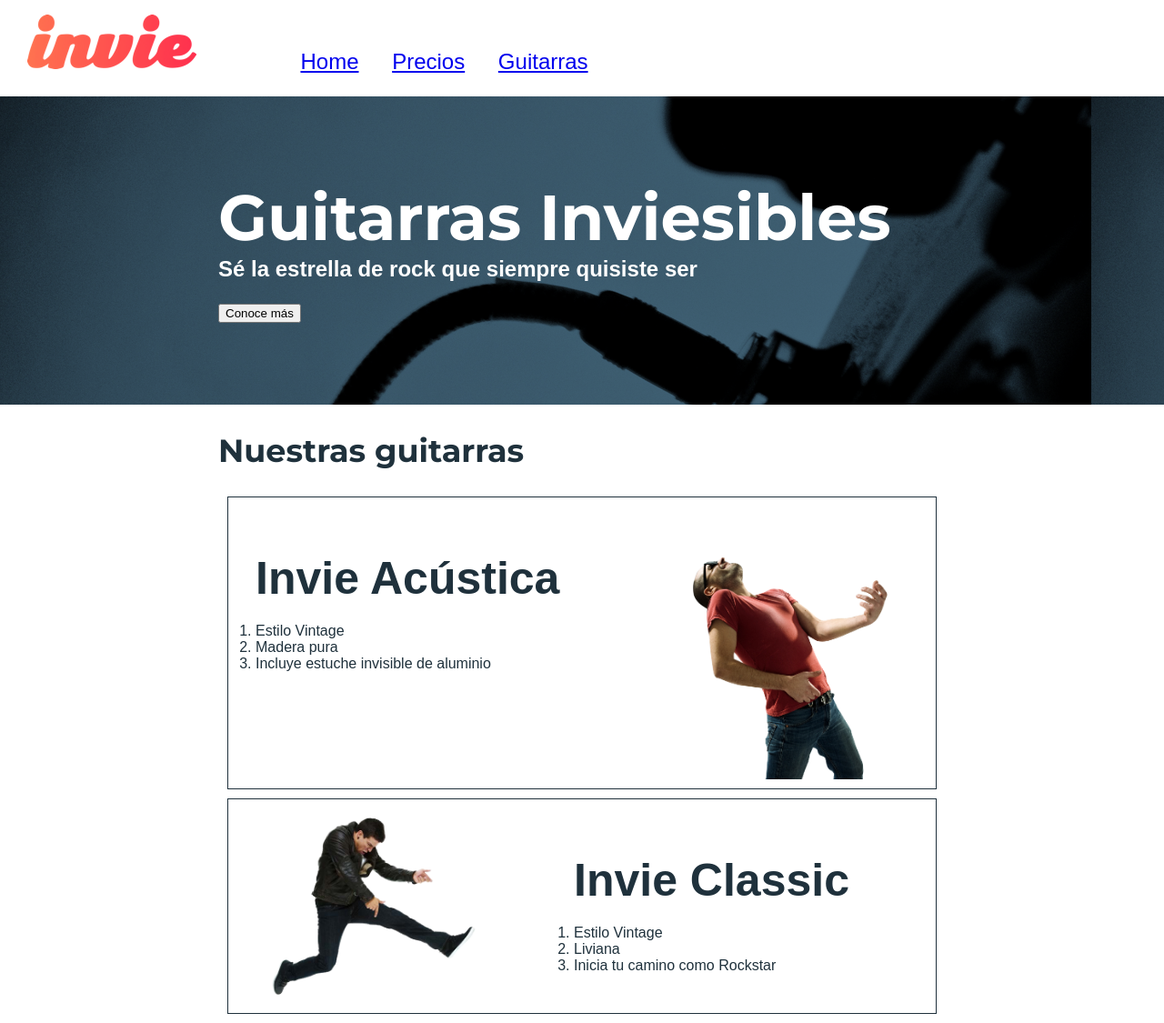
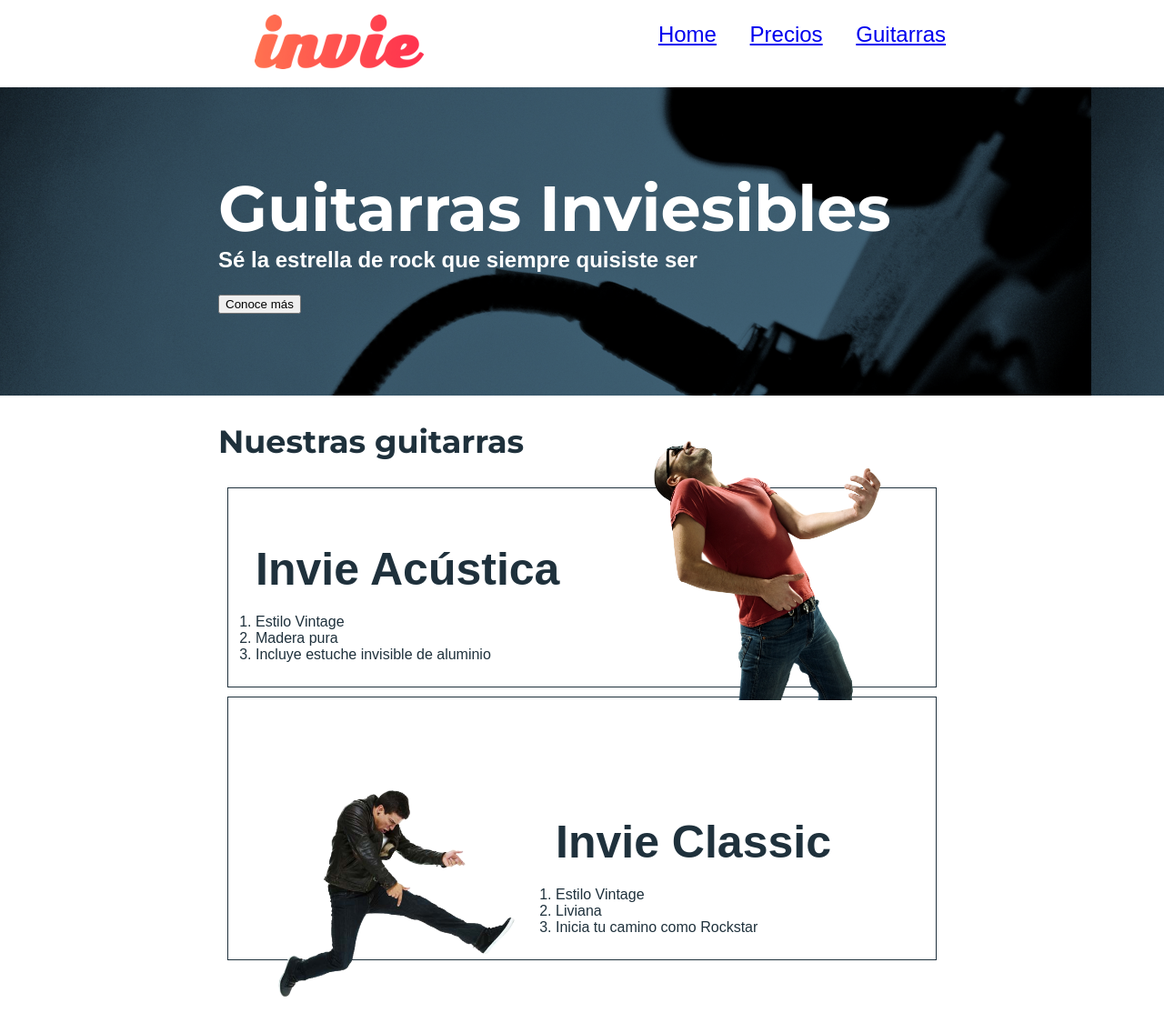
Before and after one commit to JesusWisord/Invie-prueba, a plain HTML site: page index.html in a window 1280 px wide. Shown: the whole page at 91% size. Drawn offline with Linux system fonts and the light colour scheme; a web font is replaced by a local one.

Commit message:
Agregando posiciones-arreglo de errores (header)

```diff
--- a/css/invie.css
+++ b/css/invie.css
@@ -21,33 +21,39 @@ body {
   margin-bottom: 20px;
 }
 
-.Guitarras{
+.guitarras{
   color: #1F313C;
 }
 
-.Guitarras h2{
+.guitarras h2{
   font-family: 'Montserrat', sans-serif;
   font-size: 35px;
 }
 
-.Portada {
+.portada {
   background-image: url('../images/background.png');
   color: white;
   padding: 20px;
 }
 
-.Portada button{
+.portada button{
   margin-bottom: 70px;
 }
 
 .menu {
   font-size: 24px;
   display:inline-block;
+  position: absolute;
+  right: 0px;
 }
 
-.menu li, .logotipo{
+.menu li{
   display: inline-block;
   margin-left: 30px;
+}
+
+.logotipo{
+  display: inline-block;
 }
 
 .contenedor{
@@ -55,29 +61,37 @@ body {
   margin: auto;
 }
 
-.Guitarra{
+.guitarra{
   padding: 10px;
   margin: 10px;
-  overflow: hidden;
-  border: 1px solid #1F313C
+  /*overflow: hidden;*/
+  border: 1px solid #1F313C;
 }
 
 .right{
   float: right;
+  position: relative;
+  top: -127px;
 }
 
 .left{
   float: left;
+  position: relative;
+  top: 80px;
 }
 
-.Guitarra ol{
+.guitarra ol{
   padding: 0px;
 }
 
 .contenedor-guitarra-b{
-  margin-left: 370px;
+  margin-left: 350px;
 }
 
 .contenedor-guitarra-a{
   padding-left: 20px;
 }
+
+.header{
+  position: relative;
+}
--- a/index.html
+++ b/index.html
@@ -7,7 +7,7 @@
     <link rel="stylesheet" href="css/invie.css"/>
   </head>
   <body>
-    <header id="Header" class:"Header contenedor">
+    <header id="header" class="header contenedor">
       <!-- Logotipo y menu -->
       <figure class="logotipo"> <!-- Logotipo -->
         <img src="images/invie.png" width="186" height="60" alt="Logotipo Invie"/>
@@ -26,7 +26,7 @@
         </ul>
       </nav>
     </header>
-    <section id="Portada" class="Portada">  <!-- portada -->
+    <section id="portada" class="portada">  <!-- portada -->
       <!-- No agrega valor semantico // da efectos visuales // sirve como una caja -->
       <div class="contenedor">
         <h1 class="titulo">Guitarras Inviesibles</h1>
@@ -34,10 +34,10 @@
         <button>Conoce más</button>
       </div>
     </section>
-    <section id="Guitarras" class="Guitarras contenedor"> <!-- guitarra 1 -->
+    <section id="guitarras" class="guitarras contenedor"> <!-- guitarra 1 -->
       <h2>Nuestras guitarras</h2>
-      <article class="Guitarra">
-        <img class="right" src="images/invie-acustica.png" alt="Invie Acustic" width="300"/>
+      <article class="guitarra">
+        <img class="right" src="images/invie-acustica.png" alt="Invie Acustic" width="350"/>
         <div class="contenedor-guitarra-a">
           <h3 class="title-b">Invie Acústica</h3>
           <ol>
@@ -53,8 +53,8 @@
           </ol>
         </div>
       </article>
-      <article class="Guitarra">
-        <img class="left" src="images/invie-classic.png" alt="Invie Classic" width="300"/>
+      <article class="guitarra">
+        <img class="left" src="images/invie-classic.png" alt="Invie Classic" width="350"/>
         <div class="contenedor-guitarra-b">
           <h3 class="title-b">Invie Classic</h3>
           <ol>
```
